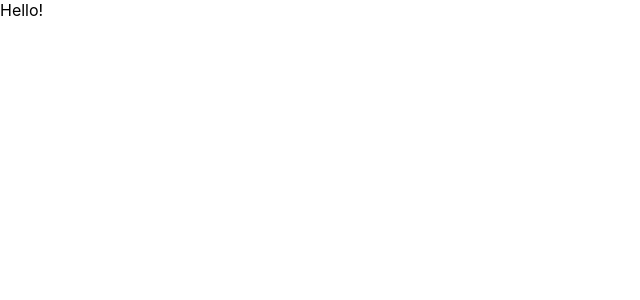
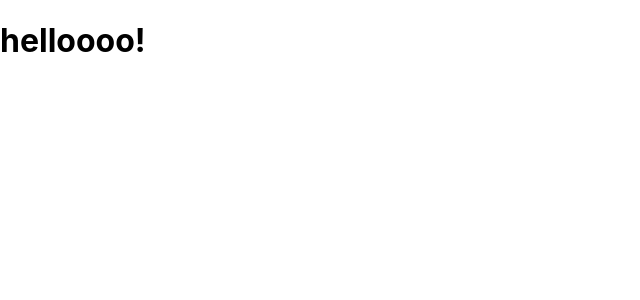
Before and after one commit to ciptohartanto/weather-app, a React (Create React App) app: page / in a window 1280 px wide. Shown: the top 300 px of the page, without its empty margins (0-640 px from the left). Built offline with nearby package versions, Linux system fonts and the light colour scheme.

Commit message:
✨ add draft Typography component

```diff
--- a/src/App.jsx
+++ b/src/App.jsx
@@ -1,5 +1,7 @@
+import Typography from './components/Typography';
+
 function App() {
-  return <div>Hello!</div>;
+  return <Typography styleType="h1" text="helloooo!" />;
 }
 
 export default App;
--- /dev/null
+++ b/src/components/Typography.jsx
@@ -0,0 +1,18 @@
+import { useMemo } from 'react';
+
+const Typography = ({ styleType, text }) => {
+  // 1. h1, title -> 40px
+  // 2. h2, subtitle -> 24px
+  // 3. h3, caption -> 18px
+  // 4. h4, subcaption -> 14px
+  // 5. h5, text -> 12px
+  const typoUI = useMemo(() => {
+    if (styleType === 'h1') return <h1>{text}</h1>;
+    return <h5>{text}</h5>;
+  }, [styleType]);
+  // styles:
+
+  return typoUI;
+};
+
+export default Typography;
```
